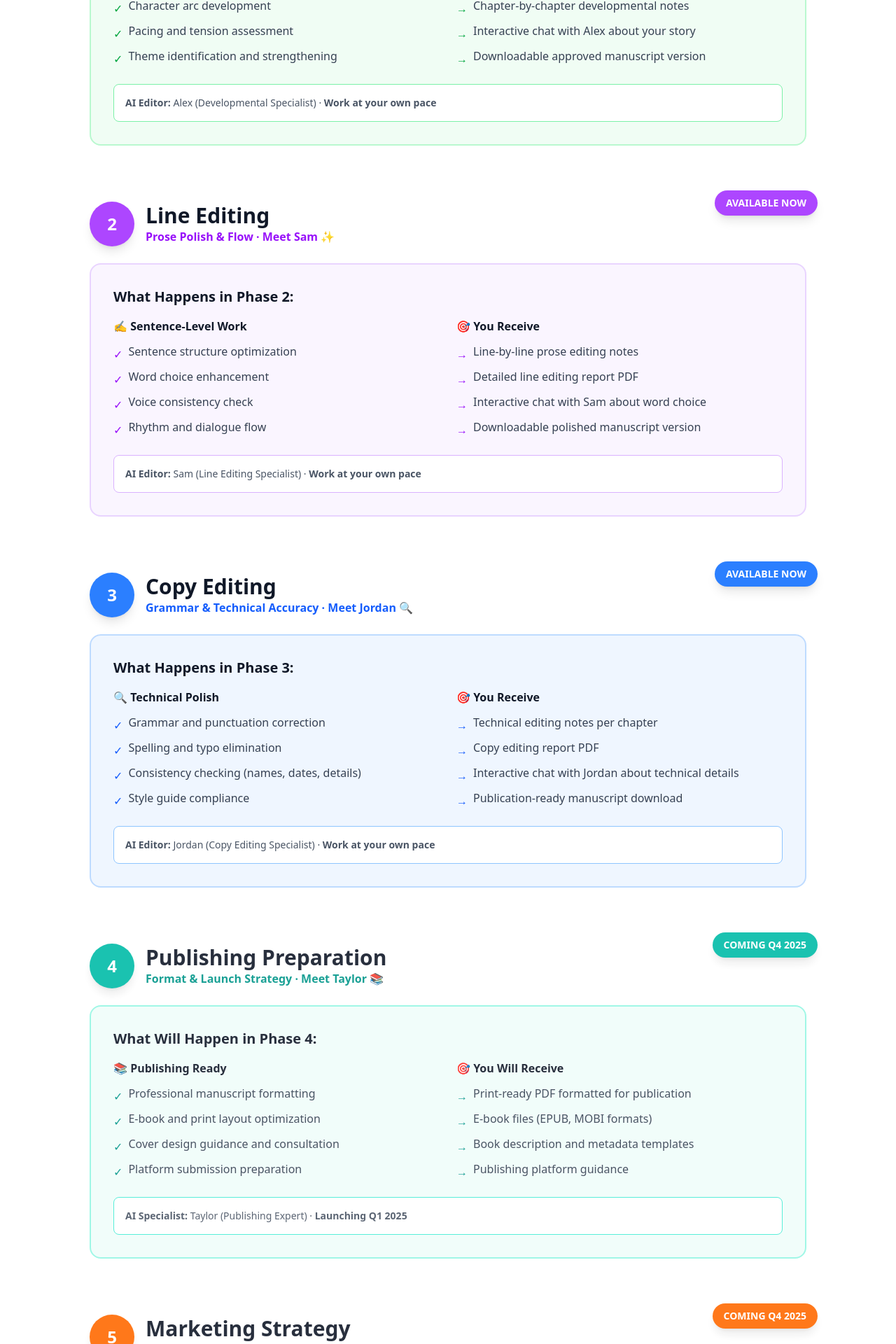
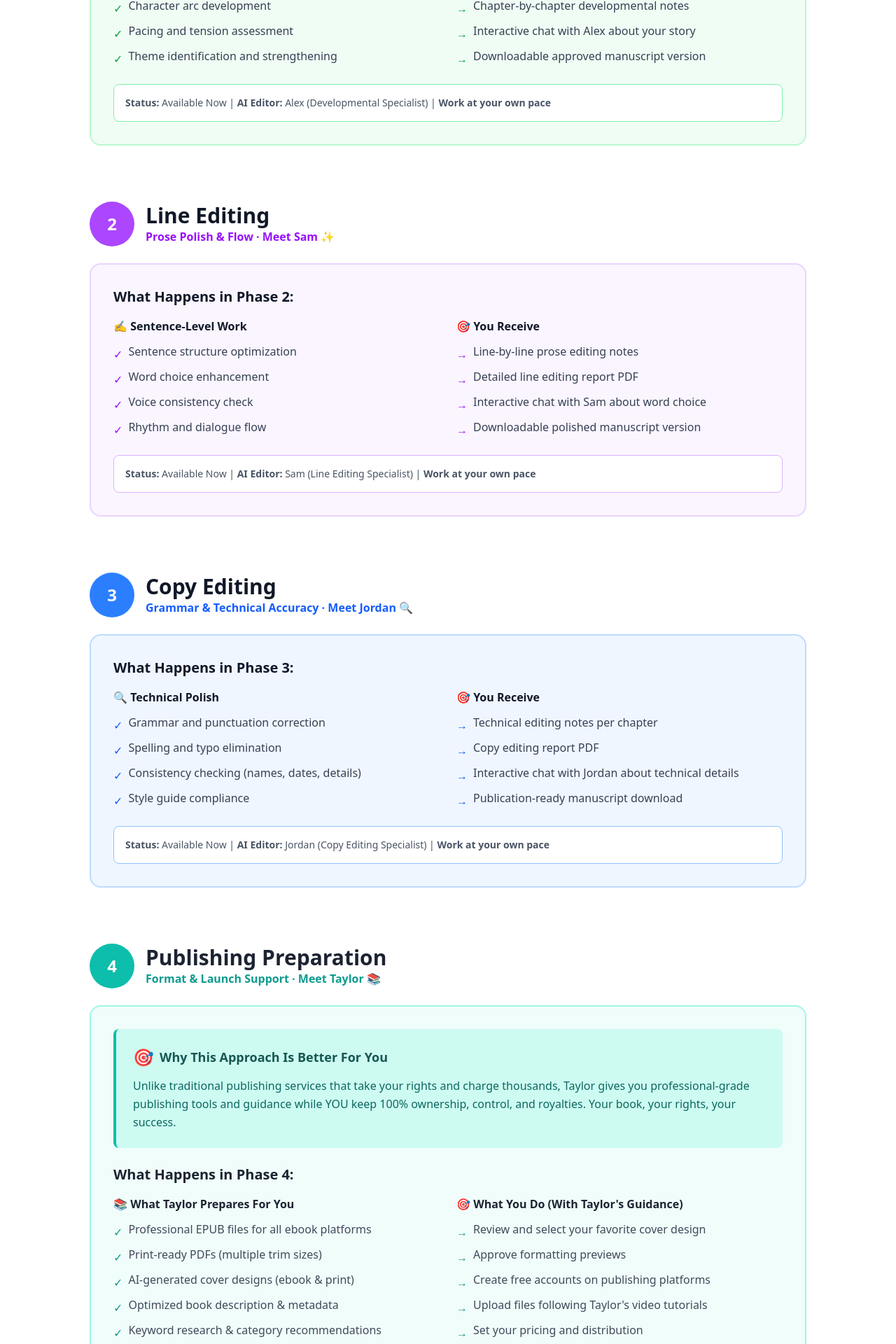
Before and after one commit to SpikeIreland/authorslab-app, a Next.js app: page /how-it-works in a window 1280 px wide. Shown: the part 871-2791 px from the top of the page at 70% size. Built offline with nearby package versions, Linux system fonts and the light colour scheme.

Commit message:
Update How It Works - realistic Phase 4 publishing preparation that emphasizes author control and ownership

```diff
--- a/src/app/how-it-works/page.tsx
+++ b/src/app/how-it-works/page.tsx
@@ -60,13 +60,10 @@ export default function HowItWorksPage() {
         <div className="container mx-auto px-4">
           <div className="max-w-5xl mx-auto">
 
-            {/* Phase 1: Developmental Editing - AVAILABLE */}
-            <div className="mb-20 relative">
-              <div className="absolute -top-4 -right-4 bg-green-500 text-white text-sm font-bold px-4 py-2 rounded-full shadow-lg z-10">
-                AVAILABLE NOW
-              </div>
+            {/* Phase 1: Developmental Editing */}
+            <div className="mb-20">
               <div className="flex items-center gap-4 mb-6">
-                <div className="w-16 h-16 bg-green-500 text-white rounded-full flex items-center justify-center text-2xl font-bold shadow-lg">
+                <div className="w-16 h-16 bg-green-500 text-white rounded-full flex items-center justify-center text-2xl font-bold">
                   1
                 </div>
                 <div>
@@ -123,19 +120,16 @@ export default function HowItWorksPage() {
                 </div>
                 <div className="mt-6 p-4 bg-white rounded-lg border border-green-300">
                   <p className="text-sm text-gray-600">
-                    <strong>AI Editor:</strong> Alex (Developmental Specialist) · <strong>Work at your own pace</strong>
+                    <strong>Status:</strong> Available Now | <strong>AI Editor:</strong> Alex (Developmental Specialist) | <strong>Work at your own pace</strong>
                   </p>
                 </div>
               </div>
             </div>
 
-            {/* Phase 2: Line Editing - AVAILABLE */}
-            <div className="mb-20 relative">
-              <div className="absolute -top-4 -right-4 bg-purple-500 text-white text-sm font-bold px-4 py-2 rounded-full shadow-lg z-10">
-                AVAILABLE NOW
-              </div>
+            {/* Phase 2: Line Editing */}
+            <div className="mb-20">
               <div className="flex items-center gap-4 mb-6">
-                <div className="w-16 h-16 bg-purple-500 text-white rounded-full flex items-center justify-center text-2xl font-bold shadow-lg">
+                <div className="w-16 h-16 bg-purple-500 text-white rounded-full flex items-center justify-center text-2xl font-bold">
                   2
                 </div>
                 <div>
@@ -192,19 +186,16 @@ export default function HowItWorksPage() {
                 </div>
                 <div className="mt-6 p-4 bg-white rounded-lg border border-purple-300">
                   <p className="text-sm text-gray-600">
-                    <strong>AI Editor:</strong> Sam (Line Editing Specialist) · <strong>Work at your own pace</strong>
+                    <strong>Status:</strong> Available Now | <strong>AI Editor:</strong> Sam (Line Editing Specialist) | <strong>Work at your own pace</strong>
                   </p>
                 </div>
               </div>
             </div>
 
-            {/* Phase 3: Copy Editing - AVAILABLE */}
-            <div className="mb-20 relative">
-              <div className="absolute -top-4 -right-4 bg-blue-500 text-white text-sm font-bold px-4 py-2 rounded-full shadow-lg z-10">
-                AVAILABLE NOW
-              </div>
+            {/* Phase 3: Copy Editing */}
+            <div className="mb-20">
               <div className="flex items-center gap-4 mb-6">
-                <div className="w-16 h-16 bg-blue-500 text-white rounded-full flex items-center justify-center text-2xl font-bold shadow-lg">
+                <div className="w-16 h-16 bg-blue-500 text-white rounded-full flex items-center justify-center text-2xl font-bold">
                   3
                 </div>
                 <div>
@@ -261,88 +252,176 @@ export default function HowItWorksPage() {
                 </div>
                 <div className="mt-6 p-4 bg-white rounded-lg border border-blue-300">
                   <p className="text-sm text-gray-600">
-                    <strong>AI Editor:</strong> Jordan (Copy Editing Specialist) · <strong>Work at your own pace</strong>
+                    <strong>Status:</strong> Available Now | <strong>AI Editor:</strong> Jordan (Copy Editing Specialist) | <strong>Work at your own pace</strong>
                   </p>
                 </div>
               </div>
             </div>
 
-            {/* Phase 4: Publishing Preparation - COMING SOON */}
-            <div className="mb-20 relative opacity-90">
-              <div className="absolute -top-4 -right-4 bg-teal-500 text-white text-sm font-bold px-4 py-2 rounded-full shadow-lg z-10">
-                COMING Q4 2025
-              </div>
+            {/* Phase 4: Publishing Preparation */}
+            <div className="mb-20 opacity-95">
               <div className="flex items-center gap-4 mb-6">
-                <div className="w-16 h-16 bg-teal-500 text-white rounded-full flex items-center justify-center text-2xl font-bold shadow-lg">
+                <div className="w-16 h-16 bg-teal-500 text-white rounded-full flex items-center justify-center text-2xl font-bold">
                   4
                 </div>
                 <div>
                   <h2 className="text-3xl font-bold text-gray-900">Publishing Preparation</h2>
-                  <p className="text-teal-600 font-semibold">Format & Launch Strategy · Meet Taylor 📚</p>
+                  <p className="text-teal-600 font-semibold">Format & Launch Support · Meet Taylor 📚</p>
                 </div>
               </div>
 
               <div className="bg-teal-50 rounded-2xl p-8 border-2 border-teal-200">
-                <h3 className="text-xl font-bold text-gray-900 mb-4">What Will Happen in Phase 4:</h3>
+                <div className="bg-teal-100 border-l-4 border-teal-500 rounded-lg p-6 mb-6">
+                  <h4 className="font-bold text-teal-900 mb-3 text-lg flex items-center gap-2">
+                    <span className="text-2xl">🎯</span>
+                    Why This Approach Is Better For You
+                  </h4>
+                  <p className="text-teal-800 leading-relaxed">
+                    Unlike traditional publishing services that take your rights and charge thousands, Taylor gives you professional-grade publishing tools and guidance while YOU keep 100% ownership, control, and royalties. Your book, your rights, your success.
+                  </p>
+                </div>
+
+                <h3 className="text-xl font-bold text-gray-900 mb-4">What Happens in Phase 4:</h3>
                 <div className="grid md:grid-cols-2 gap-6">
                   <div>
-                    <h4 className="font-semibold text-gray-900 mb-3">📚 Publishing Ready</h4>
+                    <h4 className="font-semibold text-gray-900 mb-3">📚 What Taylor Prepares For You</h4>
                     <ul className="space-y-2 text-gray-700">
                       <li className="flex items-start gap-2">
                         <span className="text-teal-600 mt-1">✓</span>
-                        <span>Professional manuscript formatting</span>
+                        <span>Professional EPUB files for all ebook platforms</span>
                       </li>
                       <li className="flex items-start gap-2">
                         <span className="text-teal-600 mt-1">✓</span>
-                        <span>E-book and print layout optimization</span>
+                        <span>Print-ready PDFs (multiple trim sizes)</span>
                       </li>
                       <li className="flex items-start gap-2">
                         <span className="text-teal-600 mt-1">✓</span>
-                        <span>Cover design guidance and consultation</span>
+                        <span>AI-generated cover designs (ebook & print)</span>
                       </li>
                       <li className="flex items-start gap-2">
                         <span className="text-teal-600 mt-1">✓</span>
-                        <span>Platform submission preparation</span>
+                        <span>Optimized book description & metadata</span>
+                      </li>
+                      <li className="flex items-start gap-2">
+                        <span className="text-teal-600 mt-1">✓</span>
+                        <span>Keyword research & category recommendations</span>
+                      </li>
+                      <li className="flex items-start gap-2">
+                        <span className="text-teal-600 mt-1">✓</span>
+                        <span>File validation & quality checks</span>
                       </li>
                     </ul>
                   </div>
                   <div>
-                    <h4 className="font-semibold text-gray-900 mb-3">🎯 You Will Receive</h4>
+                    <h4 className="font-semibold text-gray-900 mb-3">🎯 What You Do (With Taylor&apos;s Guidance)</h4>
                     <ul className="space-y-2 text-gray-700">
                       <li className="flex items-start gap-2">
                         <span className="text-teal-600 mt-1">→</span>
-                        <span>Print-ready PDF formatted for publication</span>
+                        <span>Review and select your favorite cover design</span>
                       </li>
                       <li className="flex items-start gap-2">
                         <span className="text-teal-600 mt-1">→</span>
-                        <span>E-book files (EPUB, MOBI formats)</span>
+                        <span>Approve formatting previews</span>
                       </li>
                       <li className="flex items-start gap-2">
                         <span className="text-teal-600 mt-1">→</span>
-                        <span>Book description and metadata templates</span>
+                        <span>Create free accounts on publishing platforms</span>
                       </li>
                       <li className="flex items-start gap-2">
                         <span className="text-teal-600 mt-1">→</span>
-                        <span>Publishing platform guidance</span>
+                        <span>Upload files following Taylor&apos;s video tutorials</span>
+                      </li>
+                      <li className="flex items-start gap-2">
+                        <span className="text-teal-600 mt-1">→</span>
+                        <span>Set your pricing and distribution</span>
+                      </li>
+                      <li className="flex items-start gap-2">
+                        <span className="text-teal-600 mt-1">→</span>
+                        <span>Click &quot;Publish&quot; - your book goes live!</span>
                       </li>
                     </ul>
                   </div>
                 </div>
+
+                <div className="mt-6 bg-white rounded-lg border-2 border-teal-300 p-6">
+                  <h4 className="font-bold text-gray-900 mb-3">📖 Supported Publishing Platforms</h4>
+                  <div className="grid grid-cols-2 md:grid-cols-4 gap-4 text-sm text-gray-700">
+                    <div className="flex items-center gap-2">
+                      <span className="text-teal-600">✓</span>
+                      <span>Amazon KDP</span>
+                    </div>
+                    <div className="flex items-center gap-2">
+                      <span className="text-teal-600">✓</span>
+                      <span>IngramSpark</span>
+                    </div>
+                    <div className="flex items-center gap-2">
+                      <span className="text-teal-600">✓</span>
+                      <span>Draft2Digital</span>
+                    </div>
+                    <div className="flex items-center gap-2">
+                      <span className="text-teal-600">✓</span>
+                      <span>Apple Books</span>
+                    </div>
+                    <div className="flex items-center gap-2">
+                      <span className="text-teal-600">✓</span>
+                      <span>Google Play</span>
+                    </div>
+                    <div className="flex items-center gap-2">
+                      <span className="text-teal-600">✓</span>
+                      <span>Kobo</span>
+                    </div>
+                    <div className="flex items-center gap-2">
+                      <span className="text-teal-600">✓</span>
+                      <span>Barnes & Noble</span>
+                    </div>
+                    <div className="flex items-center gap-2">
+                      <span className="text-teal-600">✓</span>
+                      <span>Lulu</span>
+                    </div>
+                  </div>
+                </div>
+
+                <div className="mt-6 bg-gradient-to-r from-teal-100 to-teal-50 rounded-lg border border-teal-300 p-6">
+                  <h4 className="font-bold text-teal-900 mb-3 flex items-center gap-2">
+                    <span className="text-xl">💰</span>
+                    You Keep 100% Ownership & Control
+                  </h4>
+                  <ul className="space-y-2 text-teal-800 text-sm">
+                    <li className="flex items-start gap-2">
+                      <span className="text-teal-600 mt-1">•</span>
+                      <span><strong>All rights remain yours</strong> - no contracts giving away ownership</span>
+                    </li>
+                    <li className="flex items-start gap-2">
+                      <span className="text-teal-600 mt-1">•</span>
+                      <span><strong>You keep all royalties</strong> after platform fees (typically 60-70% of sales price)</span>
+                    </li>
+                    <li className="flex items-start gap-2">
+                      <span className="text-teal-600 mt-1">•</span>
+                      <span><strong>You set your own prices</strong> - change them anytime you want</span>
+                    </li>
+                    <li className="flex items-start gap-2">
+                      <span className="text-teal-600 mt-1">•</span>
+                      <span><strong>You control distribution</strong> - choose which countries and platforms</span>
+                    </li>
+                    <li className="flex items-start gap-2">
+                      <span className="text-teal-600 mt-1">•</span>
+                      <span><strong>You can update anytime</strong> - upload new versions whenever you want</span>
+                    </li>
+                  </ul>
+                </div>
+
                 <div className="mt-6 p-4 bg-white rounded-lg border border-teal-300">
                   <p className="text-sm text-gray-600">
-                    <strong>AI Specialist:</strong> Taylor (Publishing Expert) · <strong>Launching Q1 2025</strong>
+                    <strong>Status:</strong> Launching Q1 2025 | <strong>Publishing Specialist:</strong> Taylor | <strong>Estimated Timeline:</strong> Files ready in 3-5 days
                   </p>
                 </div>
               </div>
             </div>
 
-            {/* Phase 5: Marketing Strategy - COMING SOON */}
-            <div className="mb-20 relative opacity-90">
-              <div className="absolute -top-4 -right-4 bg-orange-500 text-white text-sm font-bold px-4 py-2 rounded-full shadow-lg z-10">
-                COMING Q4 2025
-              </div>
+            {/* Phase 5: Marketing Strategy */}
+            <div className="mb-20 opacity-95">
               <div className="flex items-center gap-4 mb-6">
-                <div className="w-16 h-16 bg-orange-500 text-white rounded-full flex items-center justify-center text-2xl font-bold shadow-lg">
+                <div className="w-16 h-16 bg-orange-500 text-white rounded-full flex items-center justify-center text-2xl font-bold">
                   5
                 </div>
                 <div>
@@ -399,7 +478,7 @@ export default function HowItWorksPage() {
                 </div>
                 <div className="mt-6 p-4 bg-white rounded-lg border border-orange-300">
                   <p className="text-sm text-gray-600">
-                    <strong>AI Specialist:</strong> Quinn (Marketing Strategist) · <strong>Launching Q1 2025</strong>
+                    <strong>Status:</strong> Launching Q1 2025 | <strong>Marketing Specialist:</strong> Quinn (Marketing Strategist)
                   </p>
                 </div>
               </div>
```
